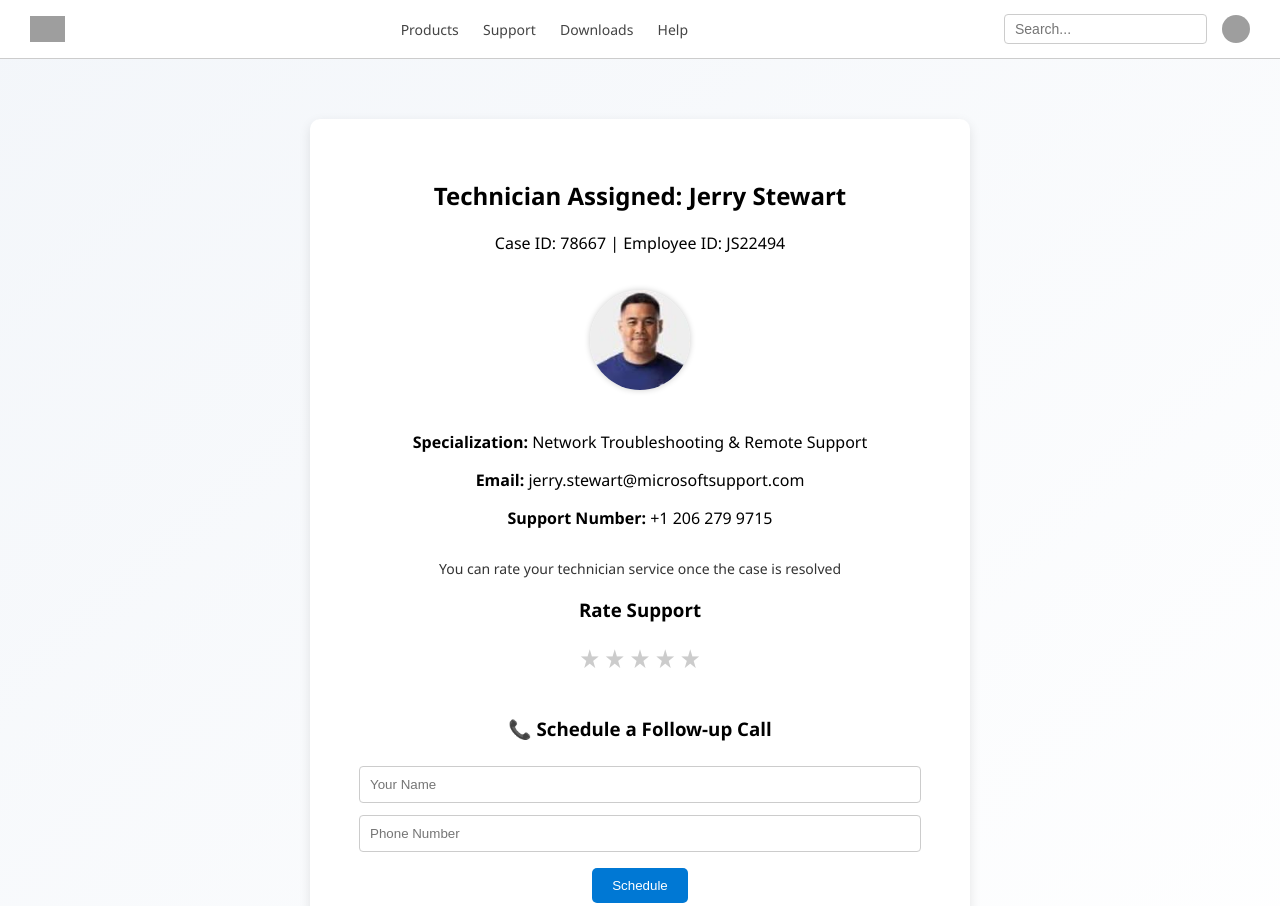
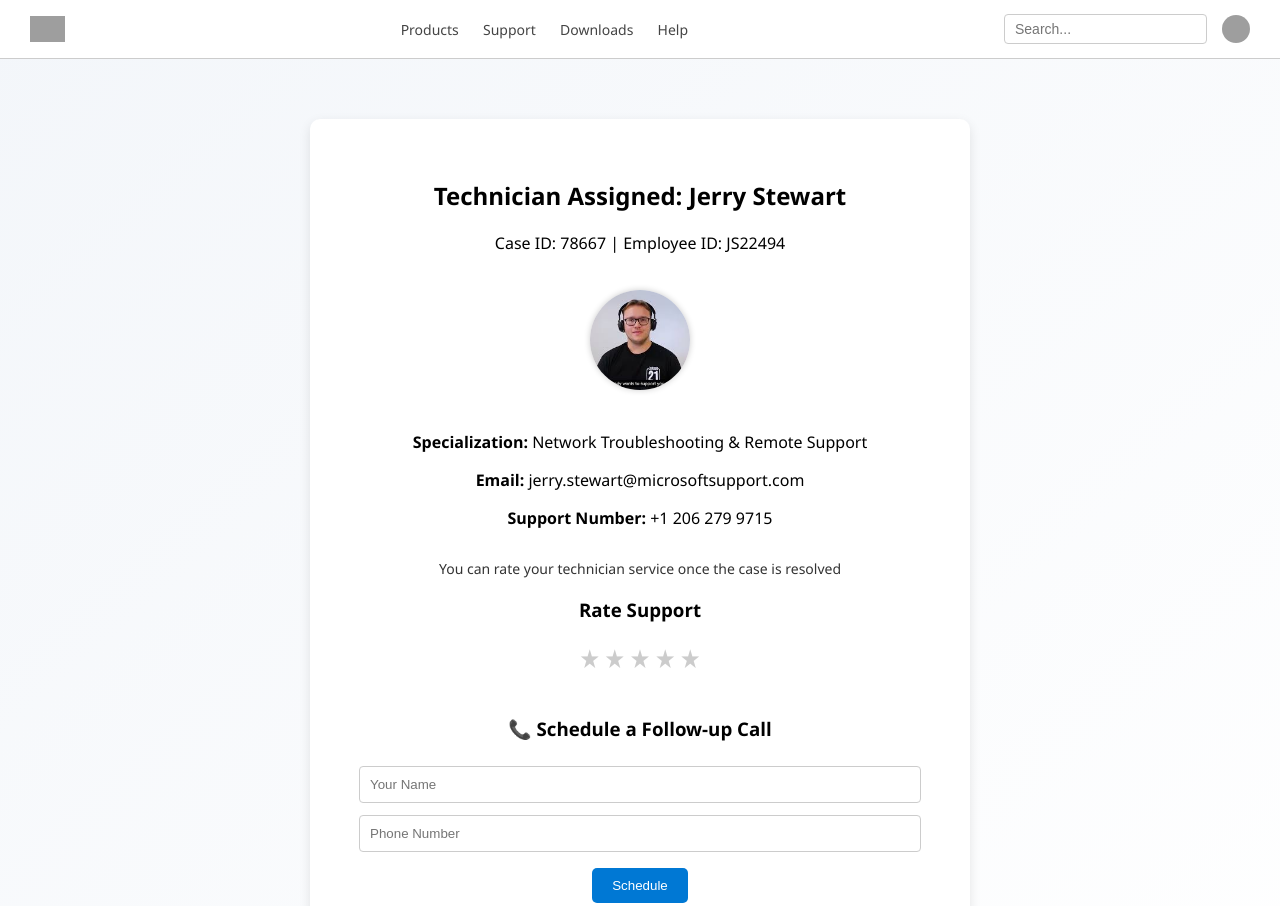
Before and after one commit to microsoftpoint/microsoft, a plain HTML site: page case-78667.html in a window 1280 px wide. Shown: the top 906 px of the page. Drawn offline with Linux system fonts and the light colour scheme; grey boxes are pictures that could not be loaded.

Commit message:
Update case-78667.html

```diff
--- a/case-78667.html
+++ b/case-78667.html
@@ -160,7 +160,8 @@
       <p>Case ID: 78667 | Employee ID: JS22494</p>
 
       <!-- 👇 Technician Image -->
-      <img src="WhatsApp Image 2025-04-16 at 21.33.43_7dead258.jpg" alt="Technician" class="technician-img">
+      <img src="azx.jpeg" alt="Technician" class="technician-img">
+
 
       <p><strong>Specialization:</strong> Network Troubleshooting & Remote Support</p>
       <p><strong>Email:</strong> jerry.stewart@microsoftsupport.com</p>
```
